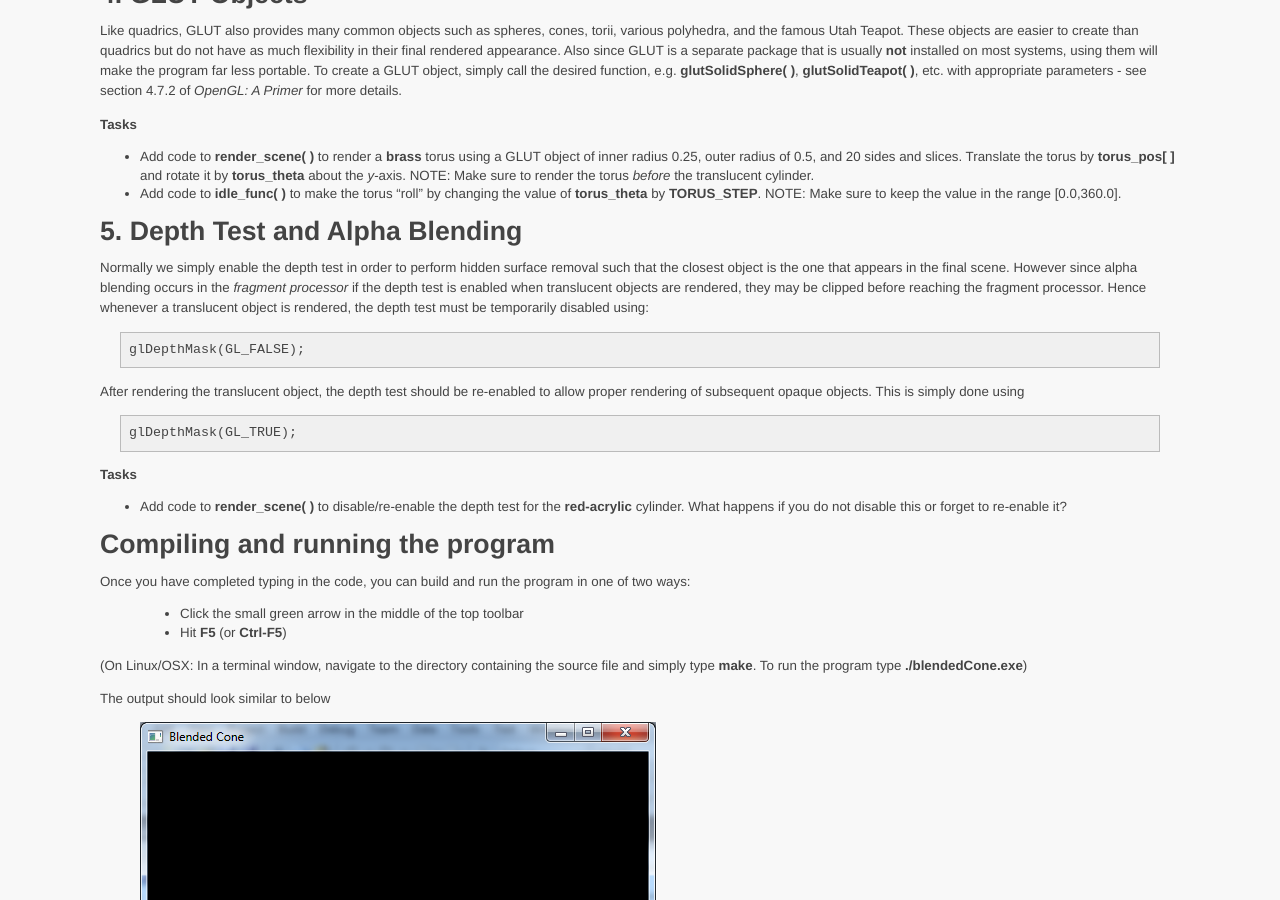
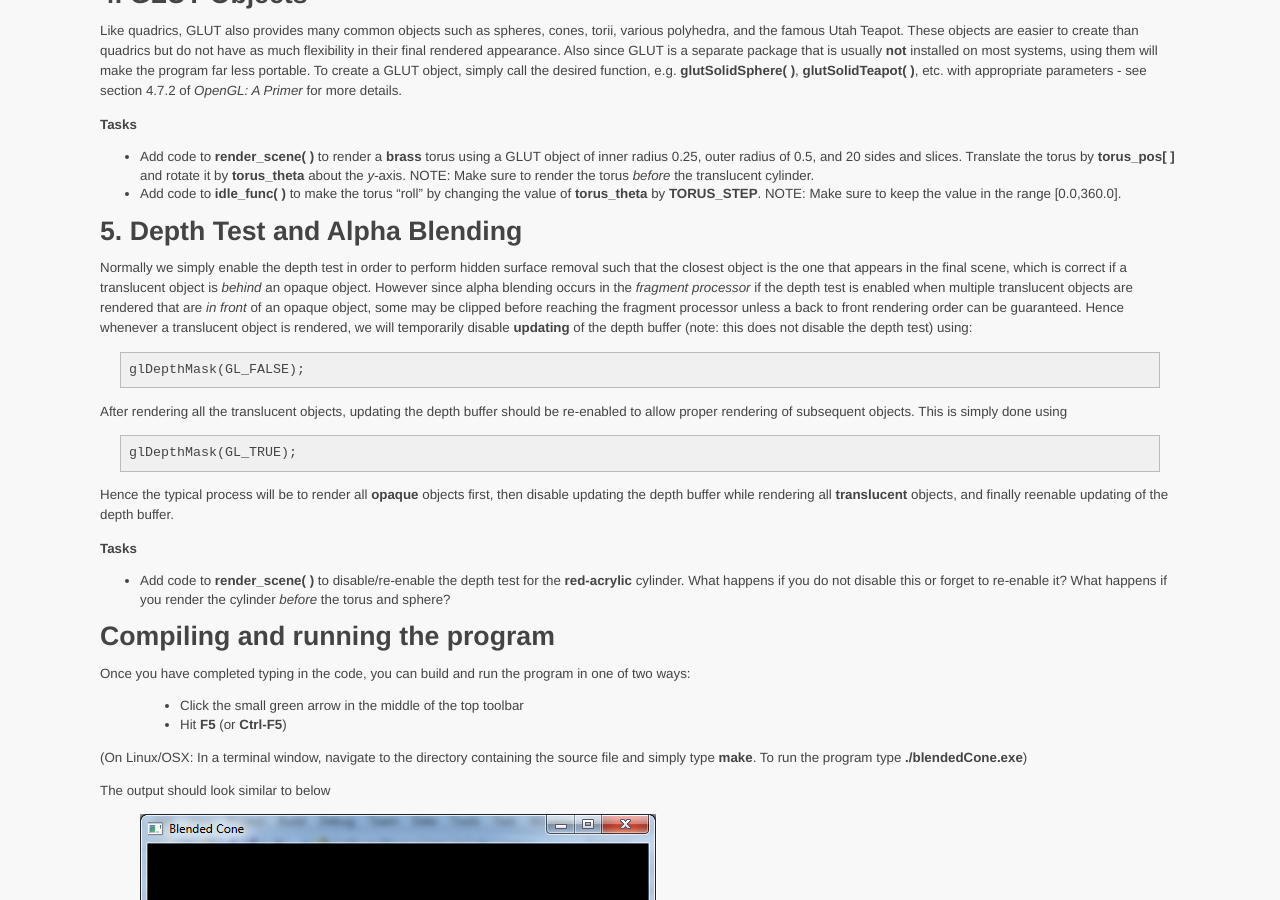
Before and after one commit to ycpcs/cs370-fall2019, a Jekyll site: the page built from labs/lab17.md, in a window 1280 px wide and 900 px high, scrolled down 2430 px. Built offline with Jekyll 4.4.1, drawn with Linux system fonts in a browser that asks for light colours.

Commit message:
update labs
update labs

````diff
--- a/labs/lab17.md
+++ b/labs/lab17.md
@@ -128,21 +128,23 @@ Like quadrics, GLUT also provides many common objects such as spheres, cones, to
 5\. Depth Test and Alpha Blending
 =================================
 
-Normally we simply enable the depth test in order to perform hidden surface removal such that the closest object is the one that appears in the final scene. However since alpha blending occurs in the *fragment processor* if the depth test is enabled when translucent objects are rendered, they may be clipped before reaching the fragment processor. Hence whenever a translucent object is rendered, the depth test must be temporarily disabled using:
+Normally we simply enable the depth test in order to perform hidden surface removal such that the closest object is the one that appears in the final scene, which is correct if a translucent object is *behind* an opaque object. However since alpha blending occurs in the *fragment processor* if the depth test is enabled when multiple translucent objects are rendered that are *in front* of an opaque object, some may be clipped before reaching the fragment processor unless a back to front rendering order can be guaranteed. Hence whenever a translucent object is rendered, we will temporarily disable **updating** of the depth buffer (note: this does not disable the depth test) using:
 
 ```cpp
 glDepthMask(GL_FALSE);
 ```
 
-After rendering the translucent object, the depth test should be re-enabled to allow proper rendering of subsequent opaque objects. This is simply done using
+After rendering all the translucent objects, updating the depth buffer should be re-enabled to allow proper rendering of subsequent objects. This is simply done using
 
 ```cpp
 glDepthMask(GL_TRUE);
 ```
 
+Hence the typical process will be to render all **opaque** objects first, then disable updating the depth buffer while rendering all **translucent** objects, and finally reenable updating of the depth buffer.
+
 **Tasks**
 
--   Add code to **render\_scene( )** to disable/re-enable the depth test for the **red-acrylic** cylinder. What happens if you do not disable this or forget to re-enable it?
+-   Add code to **render\_scene( )** to disable/re-enable the depth test for the **red-acrylic** cylinder. What happens if you do not disable this or forget to re-enable it? What happens if you render the cylinder *before* the torus and sphere?
 
 Compiling and running the program
 =================================
````
Also changed, not shown: labs/lab16.md (+1 -1 lines).
